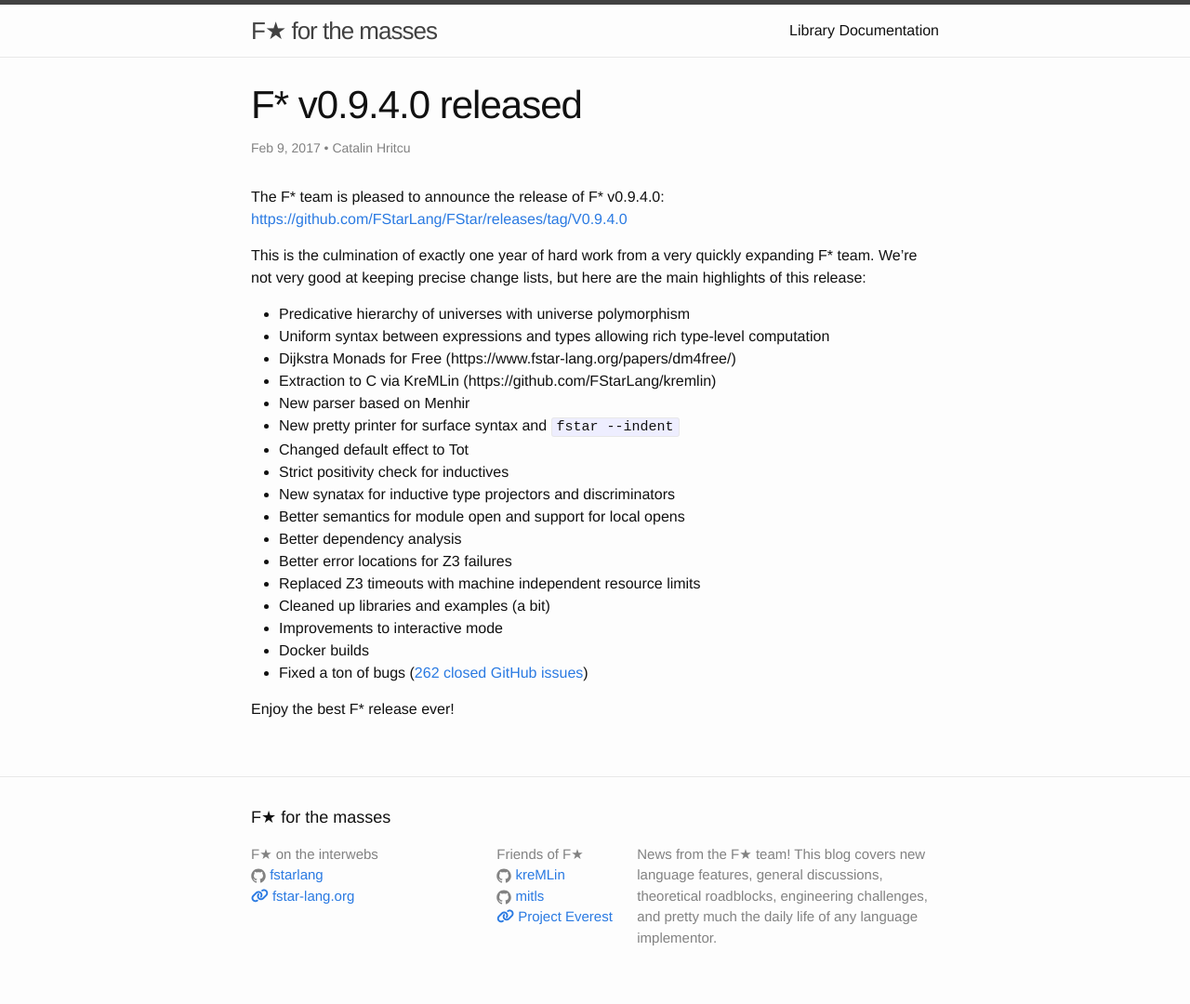
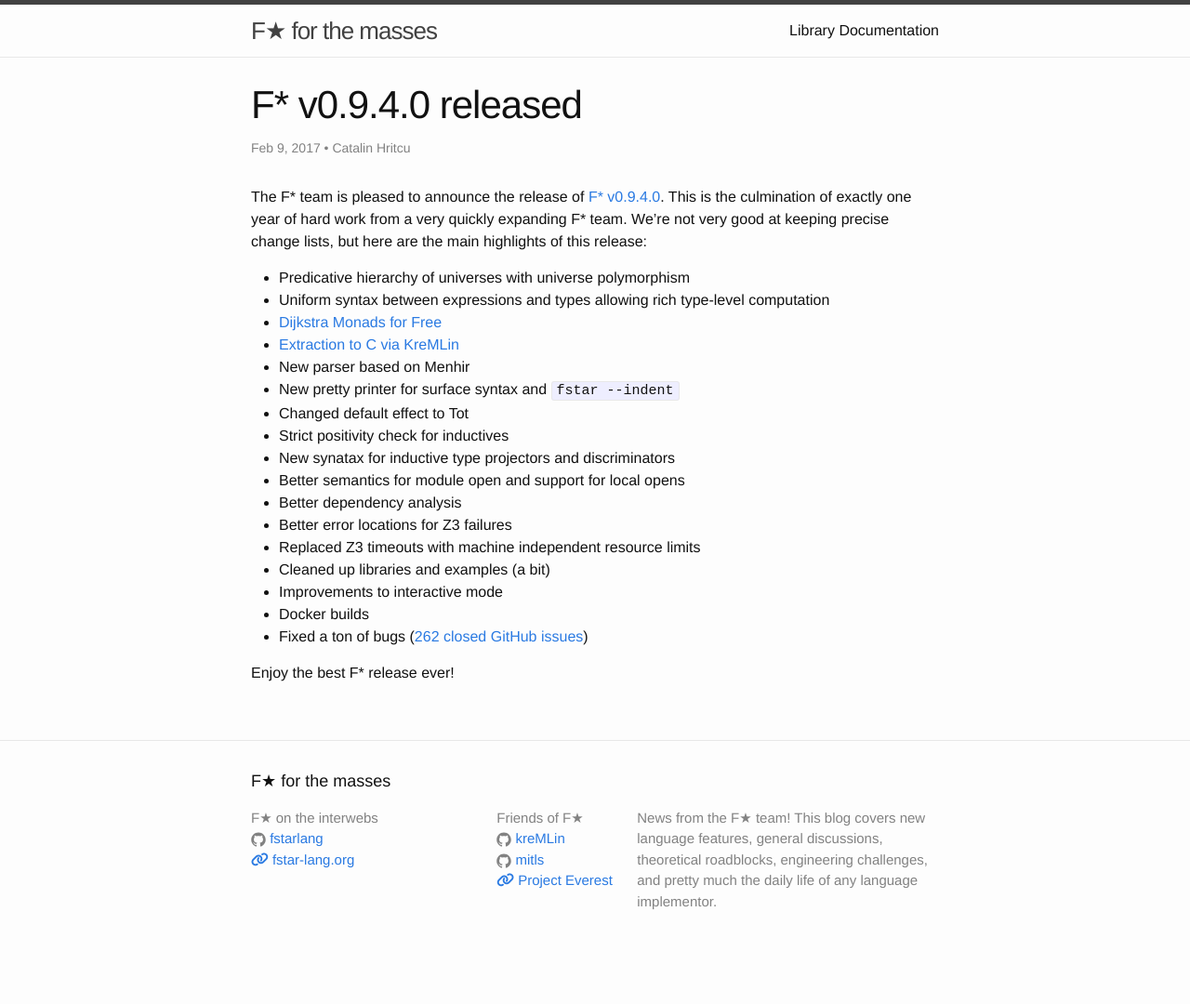
Before and after one commit to FStarLang/fstarlang.github.io, a Jekyll site: the page built from _posts/2017-02-09-fstar-v0.9.4.0-released.markdown, in a window 1280 px wide. Shown: the whole page at 93% size. Built offline with Jekyll 4.4.1, drawn with Linux system fonts in a browser that asks for light colours; nearby versions of some CDN libraries; comment, search, counter and statistics services are not loaded; after the commit the page ends 1041 px from its top, so only the background shows below that; some of the changed lines change nothing that is shown.

Commit message:
More Markdown

```diff
--- a/_posts/2017-02-09-fstar-v0.9.4.0-released.markdown
+++ b/_posts/2017-02-09-fstar-v0.9.4.0-released.markdown
@@ -7,17 +7,16 @@
 author: Catalin Hritcu
 ---
 
-The F* team is pleased to announce the release of F* v0.9.4.0:
-<https://github.com/FStarLang/FStar/releases/tag/V0.9.4.0>
-
+The F* team is pleased to announce the release of
+[F* v0.9.4.0](https://github.com/FStarLang/FStar/releases/tag/V0.9.4.0).
 This is the culmination of exactly one year of hard work from a very
 quickly expanding F* team. We're not very good at keeping precise
 change lists, but here are the main highlights of this release:
 
 - Predicative hierarchy of universes with universe polymorphism
 - Uniform syntax between expressions and types allowing rich type-level computation
-- Dijkstra Monads for Free (https://www.fstar-lang.org/papers/dm4free/)
-- Extraction to C via KreMLin (https://github.com/FStarLang/kremlin)
+- [Dijkstra Monads for Free](https://www.fstar-lang.org/papers/dm4free/)
+- [Extraction to C via KreMLin](https://github.com/FStarLang/kremlin)
 - New parser based on Menhir
 - New pretty printer for surface syntax and `fstar --indent`
 - Changed default effect to Tot
```
